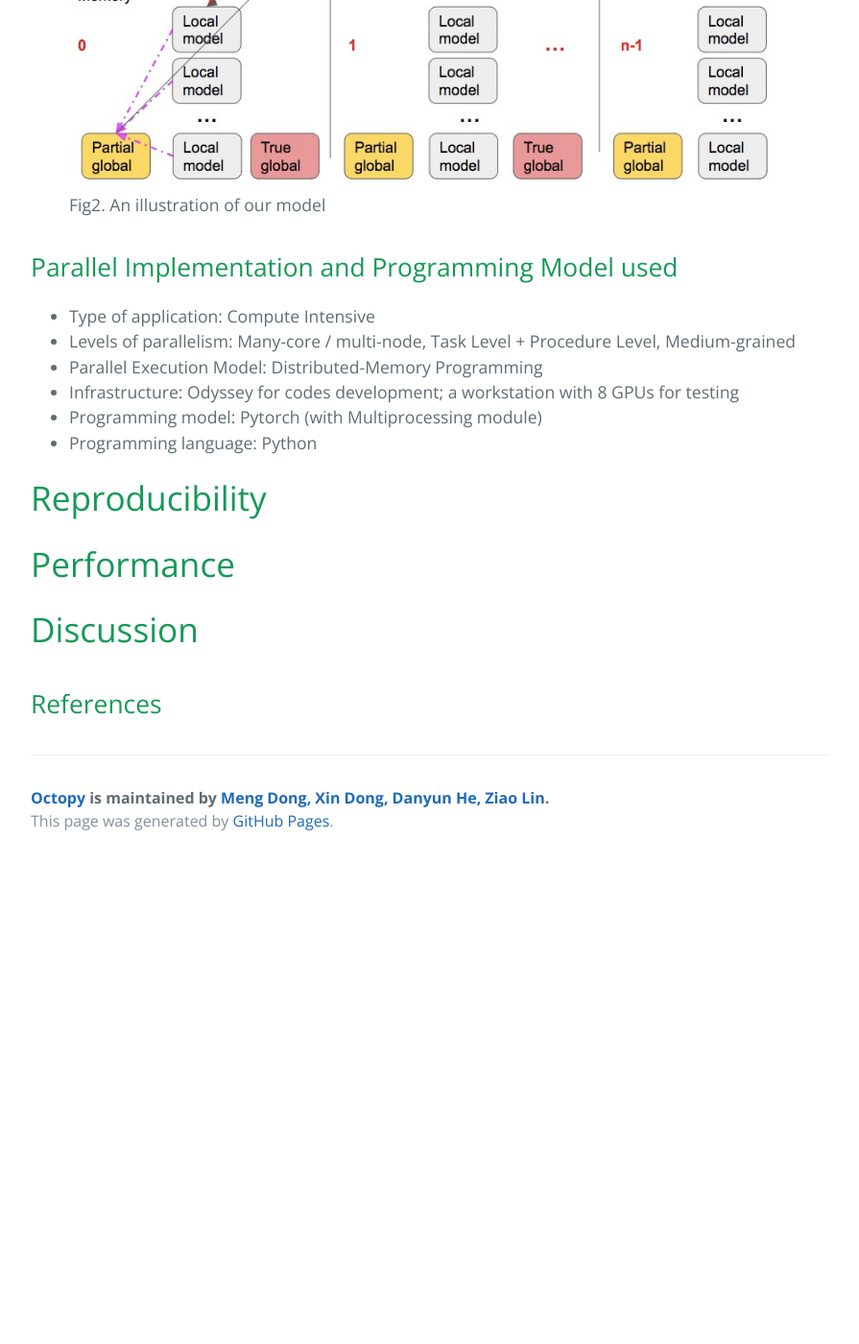
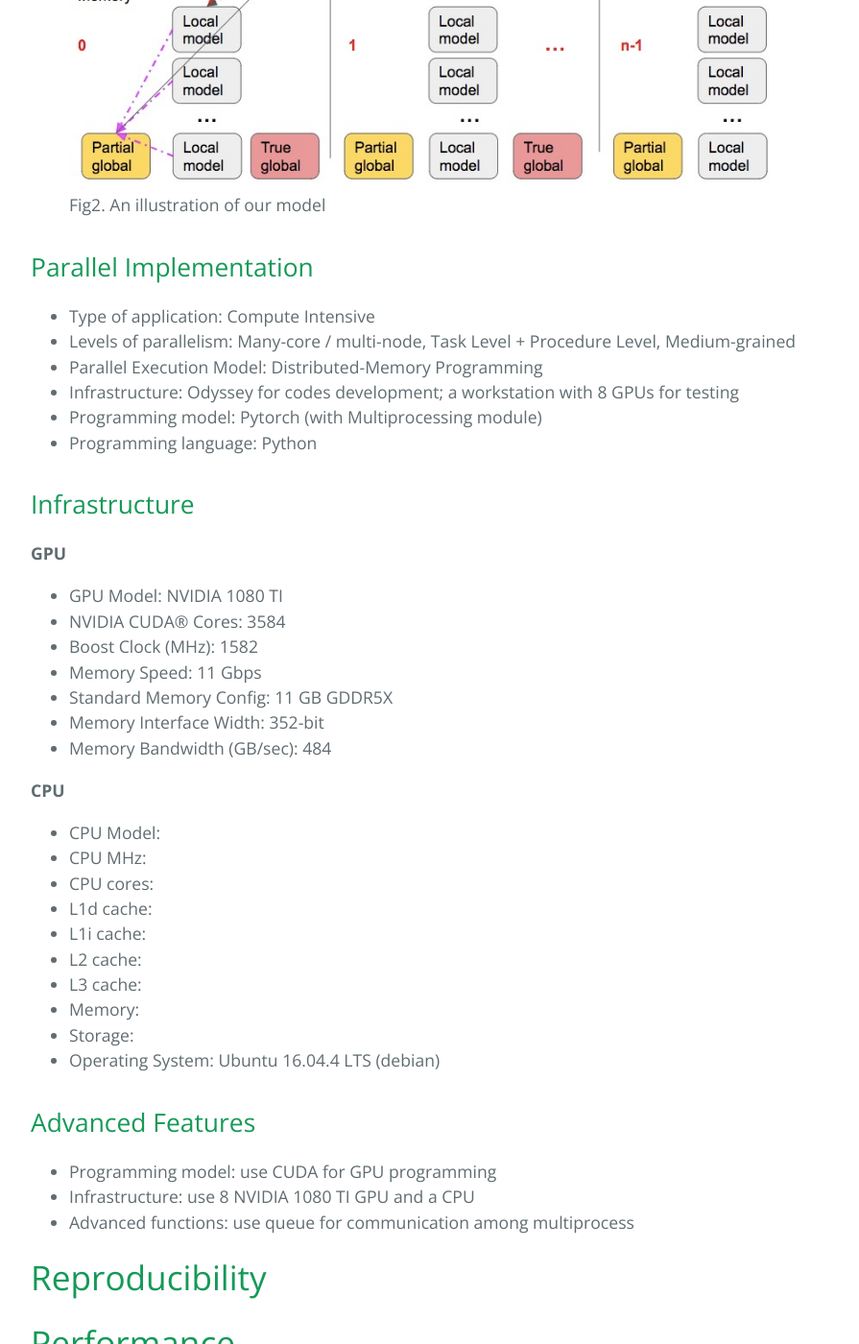
Before and after one commit to m7dong/Octopy, a Jekyll site: the page built from docs/index.html, in a window 1280 px wide and 1400 px high, scrolled down 2941 px. Shown: the whole window at 96% size, without its empty margins (192-1087 px from the left). Built offline with Jekyll 4.4.1, drawn with Linux system fonts in a browser that asks for light colours; the list of posts is cut into pages by our own code; before the commit the page ends 3840 px from its top, so only the background shows below that.

Commit message:
update website

```diff
--- a/docs/index.html
+++ b/docs/index.html
@@ -55,9 +55,8 @@ title: {{ site.name }}
               <img src="./figures/model_design.png" alt="Model Design" style="width:auto;">
               <figcaption>Fig2. An illustration of our model </figcaption>
             </figure>
-  <h2>Parallel Implementation and Programming Model used</h2>
+  <h2>Parallel Implementation</h2>
             <p>
-
               <ul>
               <li>Type of application: Compute Intensive </li>
               <li>Levels of parallelism: Many-core / multi-node, Task Level + Procedure Level, Medium-grained</li>
@@ -67,6 +66,43 @@ title: {{ site.name }}
               <li>Programming language: Python</li>
             </ul>
             </p>
+  <h2>Infrastructure</h2>
+    <p><b>GPU</b>
+      <ul>
+        <li>GPU Model: NVIDIA 1080 TI</li>
+        <li>NVIDIA CUDA® Cores: 3584</li>
+        <li>Boost Clock (MHz): 1582</li>
+        <li>Memory Speed: 11 Gbps</li>
+        <li>Standard Memory Config: 11 GB GDDR5X</li>
+        <li>Memory Interface Width: 352-bit</li>
+        <li>Memory Bandwidth (GB/sec): 484</li>
+      </ul>
+    </p>
+    <p><b>CPU</b>
+      <ul>
+        <li>CPU Model: </li>
+        <li>CPU MHz:</li>
+        <li>CPU cores:</li>
+        <li>L1d cache: </li>
+        <li>L1i cache:</li>
+        <li>L2 cache: </li>
+        <li>L3 cache:</li>
+        <li>Memory: </li>
+        <li>Storage: </li>
+        <li>Operating System: Ubuntu 16.04.4 LTS (debian)</li>
+      </ul>
+    </p>
+
+  <h2>Advanced Features</h2>
+    <p>
+      <ul>
+        <li>Programming model: use CUDA for GPU programming </li>
+        <li>Infrastructure: use 8 NVIDIA 1080 TI GPU and a CPU</li>
+        <li>Advanced functions: use queue for communication among multiprocess</li>
+      </ul>
+    </p>
+
+
 
 </div>
 
```
Also changed, not shown: 1 other file.
